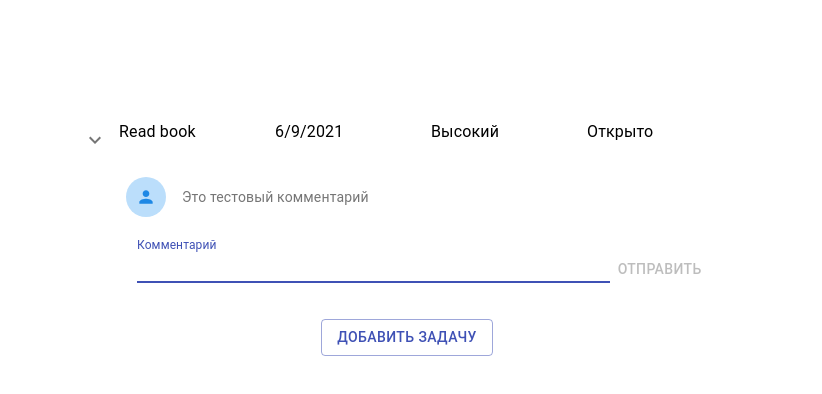
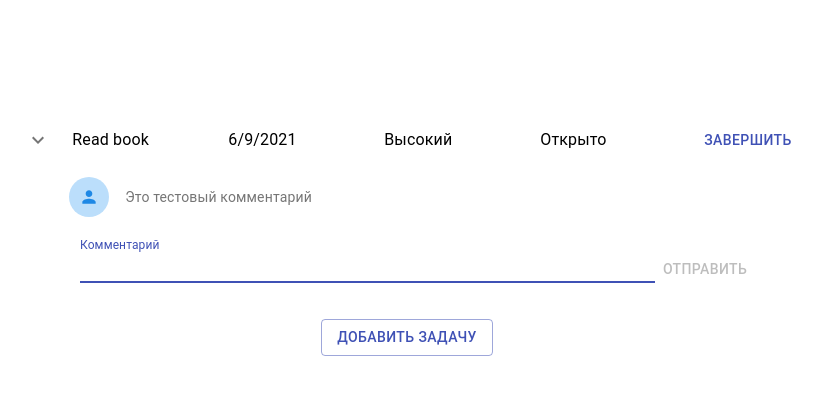
Before and after one commit to stdAlexTikhonov/test_jsa, a React (Create React App) app: page / in a window 1280 px wide. Shown: the top 394 px of the page, without its empty margins (233-1055 px from the left). Built offline with nearby package versions, Linux system fonts and the light colour scheme.

Commit message:
Added status

```diff
--- a/src/Props.ts
+++ b/src/Props.ts
@@ -5,4 +5,5 @@ export type Task = {
   closed: boolean;
   priority: number;
   comments: string[];
+  finished: boolean;
 };
--- a/src/components/UserTask/index.tsx
+++ b/src/components/UserTask/index.tsx
@@ -1,7 +1,12 @@
 import ListItem from "@material-ui/core/ListItem";
 import ListItemText from "@material-ui/core/ListItemText";
 import { useAppDispatch, useAppSelector } from "../../hooks";
-import { removeTask, getTasks, toggleTask } from "../../store/tasksSlice";
+import {
+  removeTask,
+  getTasks,
+  toggleTask,
+  setFinished,
+} from "../../store/tasksSlice";
 import { useStyles } from "./styles";
 import { Task } from "../../Props";
 import IconButton from "@material-ui/core/IconButton";
@@ -9,6 +14,8 @@ import KeyboardArrowRightIcon from "@material-ui/icons/KeyboardArrowRight";
 import KeyboardArrowDownIcon from "@material-ui/icons/KeyboardArrowDown";
 import { Comments } from "../Comments";
 import Box from "@material-ui/core/Box";
+import Button from "@material-ui/core/Button";
+import { red } from "@material-ui/core/colors";
 
 type Props = {
   id: string;
@@ -24,11 +31,16 @@ export const UserTask: React.FC<Props> = ({ id }) => {
   const dispatch = useAppDispatch();
 
   const handleClick = () => dispatch(toggleTask(id));
+  const handleFinish = () => dispatch(setFinished(id));
 
   return (
     <ListItem className={classes.task}>
-      <Box display="flex">
-        <IconButton onClick={handleClick}>
+      <Box
+        display="flex"
+        alignItems="center"
+        bgcolor={task.finished ? red[100] : "transparent"}
+      >
+        <IconButton onClick={handleClick} className={classes.btn}>
           {task.closed ? <KeyboardArrowRightIcon /> : <KeyboardArrowDownIcon />}
         </IconButton>
         <ListItemText primary={task.task} className={classes.text} />
@@ -38,9 +50,18 @@ export const UserTask: React.FC<Props> = ({ id }) => {
           className={classes.text}
         />
         <ListItemText
-          primary={task.closed ? "Закрыто" : "Открыто"}
+          primary={task.finished ? "Закрыто" : "Открыто"}
           className={classes.text}
         />
+
+        <Button
+          variant="text"
+          color="primary"
+          onClick={handleFinish}
+          disabled={task.finished}
+        >
+          Завершить
+        </Button>
       </Box>
       {!task.closed && <Comments comments={task.comments} id={task.id} />}
     </ListItem>
--- a/src/components/UserTask/styles.ts
+++ b/src/components/UserTask/styles.ts
@@ -1,5 +1,5 @@
 import { makeStyles } from "@material-ui/core/styles";
-import { blue } from "@material-ui/core/colors";
+import { red } from "@material-ui/core/colors";
 
 export const useStyles = makeStyles({
   task: {
@@ -11,4 +11,10 @@ export const useStyles = makeStyles({
   text: {
     minWidth: 156,
   },
+  btn: {
+    marginRight: 10,
+  },
+  row: {
+    background: red[100],
+  },
 });
--- a/src/store/tasksSlice.ts
+++ b/src/store/tasksSlice.ts
@@ -18,6 +18,7 @@ const initialState: TasksState = {
       closed: false,
       priority: 1,
       comments: ["Это тестовый комментарий"],
+      finished: false,
     },
   },
 };
@@ -34,6 +35,7 @@ export const tasksSlice = createSlice({
         comments: [],
         closed: false,
         priority: 1,
+        finished: false,
       };
     },
     removeTask: (state, action: PayloadAction<string>) => {
@@ -54,11 +56,16 @@ export const tasksSlice = createSlice({
       });
       state.tasks[action.payload.id] = new_task;
     },
+    setFinished: (state, action: PayloadAction<string>) => {
+      const task = state.tasks[action.payload];
+      const new_task = Object.assign({}, task, { finished: true });
+      state.tasks[action.payload] = new_task;
+    },
   },
 });
 
 // Action creators are generated for each case reducer function
-export const { addTask, removeTask, toggleTask, addComment } =
+export const { addTask, removeTask, toggleTask, addComment, setFinished } =
   tasksSlice.actions;
 
 // Other code such as selectors can use the imported `RootState` type
```
